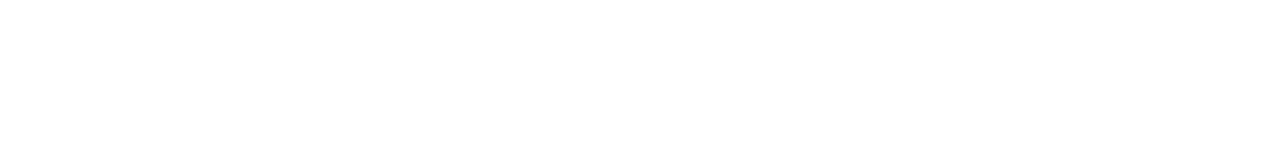
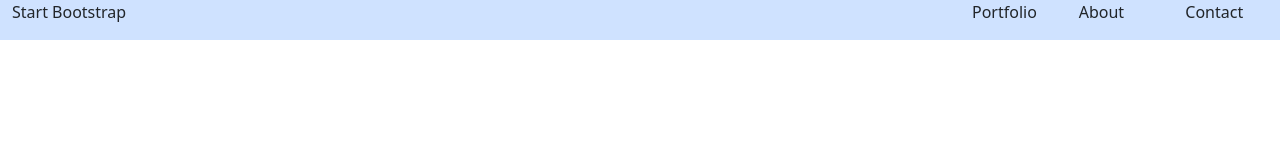
Before and after one commit to emilioff8822/html-css-bootstrap-freelancer, a plain HTML site: page index.html in a window 1280 px wide. Drawn offline with nearby package versions, Linux system fonts and the light colour scheme.

Commit message:
commit-head

```diff
--- a/index.html
+++ b/index.html
@@ -8,9 +8,41 @@
   <script src="https://cdn.jsdelivr.net/npm/bootstrap@5.3.0-alpha1/dist/js/bootstrap.bundle.min.js" integrity="sha384-w76AqPfDkMBDXo30jS1Sgez6pr3x5MlQ1ZAGC+nuZB+EYdgRZgiwxhTBTkF7CXvN" crossorigin="anonymous"></script>
 
   <link rel="stylesheet" href="style.css">
-  <title>Document</title>
+  <title>VENPOM</title>
 </head>
 <body>
+  <header class="bg-primary-subtle">
+    <div class="container-fluid">
+      <div class="row">
+
+        <div class=" col-11 col-md-9 ">
+          <p>Start Bootstrap</p>
+        </div>
+
+        <div class="col-1 d-md-none ">ham</div>
+
+
+        <div class=" d-none d-md-block col-md-1 ">
+          <p>Portfolio</p>
+        </div>
+
+        <div class=" d-none d-md-block col-md-1 ">
+          <p>About</p>
+
+        </div>
+
+        <div class=" d-none d-md-block  col-md-1">
+          <p>Contact</p>
+
+        </div>
+      </div>
+    </div>
+
+  </header>
+
+  <main></main>
+
+  <footer></footer>
 
 </body>
 </html>
```
